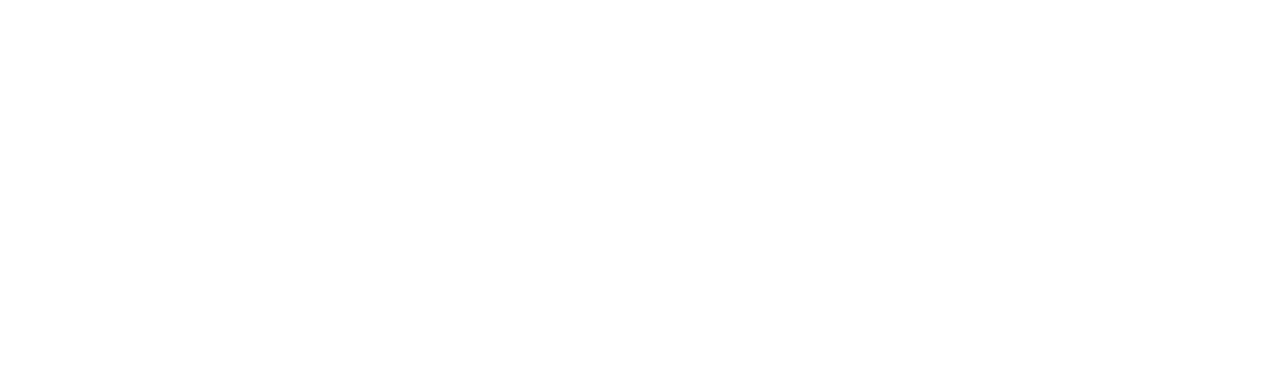
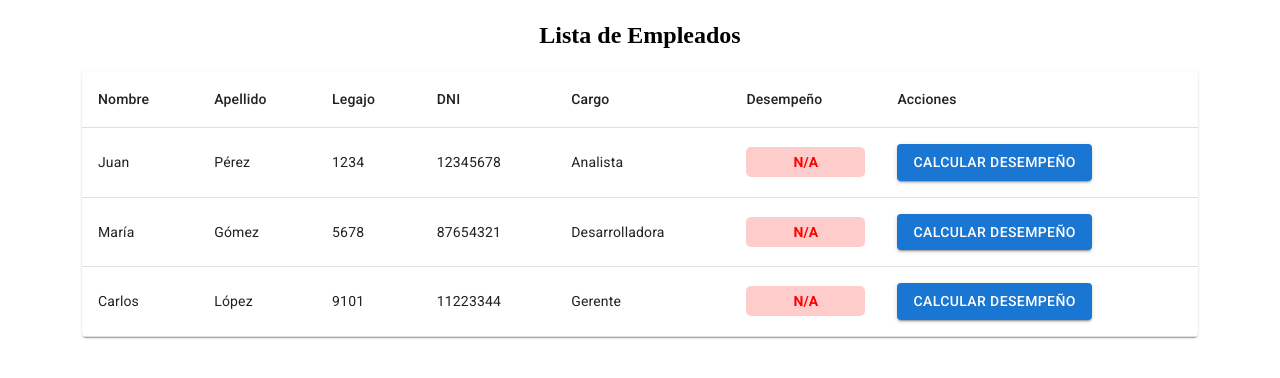
Before and after one commit to mauroezeflores/TP-LaboI, a React (Vite) app in the folder frontend/: page /datos-empleados in a window 1280 px wide. Before the commit this address had no page. Shown: the top 378 px of the page. Built offline with nearby package versions, Linux system fonts and the light colour scheme.

Commit message:
add tabla de datos empleados

```diff
--- a/frontend/src/App.jsx
+++ b/frontend/src/App.jsx
@@ -2,6 +2,7 @@
 import { BrowserRouter as Router, Routes, Route } from 'react-router-dom';
 import Inicio from './Autenticacion/Inicio/Inicio.jsx';
 import Login from './Autenticacion/Login/Login.jsx';
+import MostrarDatos from './Autenticacion/MostrarDatos/MostrarDatos.jsx';
 import './index.css';
 
 function App() {
@@ -12,6 +13,8 @@
           <Route path="/" element={<Inicio />} />
 
           <Route path="/login/:tipoUsuario" element={<Login />} />
+
+          <Route path="/datos-empleados" element={<MostrarDatos />} />
 
           {/* Futuras rutas (dashboards, etc.) */}
           {/* <Route path="/dashboard-candidato" element={<DashboardCandidato />} /> */}
--- /dev/null
+++ b/frontend/src/Autenticacion/MostrarDatos/MostrarDatos.jsx
@@ -0,0 +1,82 @@
+import React, { useState } from "react";
+import { Table, TableBody, TableCell, TableContainer, TableHead, TableRow, Button, Paper } from "@mui/material";
+
+import styles from "./MostrarDatos.module.css"; // Archivo CSS para estilos personalizados
+
+const MostrarDatos = () => {
+  // Datos ficticios de empleados
+  const [empleados, setEmpleados] = useState([
+    { id: 1, nombre: "Juan", apellido: "Pérez", legajo: "1234", dni: "12345678", cargo: "Analista", desempeño: null },
+    { id: 2, nombre: "María", apellido: "Gómez", legajo: "5678", dni: "87654321", cargo: "Desarrolladora", desempeño: null },
+    { id: 3, nombre: "Carlos", apellido: "López", legajo: "9101", dni: "11223344", cargo: "Gerente", desempeño: null },
+  ]);
+
+  // Función para calcular un desempeño ficticio
+  const calcularDesempeno = (id) => {
+    setEmpleados((prevEmpleados) =>
+      prevEmpleados.map((empleado) =>
+        empleado.id === id
+          ? { ...empleado, desempeño: Math.floor(Math.random() * 101) } // Número aleatorio entre 0 y 100
+          : empleado
+      )
+    );
+  };
+
+  // Función para determinar el color del desempeño
+  const getColorDesempeno = (desempeno) => {
+    if (desempeno < 30) return styles.red;
+    if (desempeno >= 30 && desempeno < 70) return styles.orange;
+    if (desempeno >= 70) return styles.green;
+    return styles.default;
+  };
+
+  return (
+    <div className={styles.pageContainer}>
+
+      <div className={styles.content}>
+        <h1 className={styles.title}>Lista de Empleados</h1>
+        <TableContainer component={Paper} className={styles.tableContainer}>
+          <Table>
+            <TableHead>
+              <TableRow>
+                <TableCell>Nombre</TableCell>
+                <TableCell>Apellido</TableCell>
+                <TableCell>Legajo</TableCell>
+                <TableCell>DNI</TableCell>
+                <TableCell>Cargo</TableCell>
+                <TableCell>Desempeño</TableCell>
+                <TableCell>Acciones</TableCell>
+              </TableRow>
+            </TableHead>
+            <TableBody>
+              {empleados.map((empleado) => (
+                <TableRow key={empleado.id}>
+                  <TableCell>{empleado.nombre}</TableCell>
+                  <TableCell>{empleado.apellido}</TableCell>
+                  <TableCell>{empleado.legajo}</TableCell>
+                  <TableCell>{empleado.dni}</TableCell>
+                  <TableCell>{empleado.cargo}</TableCell>
+                  <TableCell>
+                    <div className={`${styles.desempenoBox} ${getColorDesempeno(empleado.desempeño)}`}>
+                      {empleado.desempeño !== null ? `${empleado.desempeño}%` : "N/A"}
+                    </div>
+                  </TableCell>
+                  <TableCell>
+                    <Button
+                      variant="contained"
+                      color="primary"
+                      onClick={() => calcularDesempeno(empleado.id)}
+                    >
+                      Calcular Desempeño
+                    </Button>
+                  </TableCell>
+                </TableRow>
+              ))}
+            </TableBody>
+          </Table>
+        </TableContainer>
+      </div>    </div>
+  );
+};
+
+export default MostrarDatos;
--- /dev/null
+++ b/frontend/src/Autenticacion/MostrarDatos/MostrarDatos.module.css
@@ -0,0 +1,50 @@
+.pageContainer {
+    display: flex;
+    flex-direction: column;
+    min-height: 100vh;
+  }
+
+  .content {
+    flex: 1;
+    padding: 20px;
+  }
+
+  .title {
+    text-align: center;
+    margin-bottom: 20px;
+    font-size: 24px;
+    font-weight: bold;
+  }
+
+  .tableContainer {
+    margin: 0 auto;
+    max-width: 90%;
+    box-shadow: 0px 4px 10px rgba(0, 0, 0, 0.1);
+  }
+
+  .desempenoBox {
+    padding: 5px 10px;
+    border-radius: 5px;
+    text-align: center;
+    font-weight: bold;
+  }
+
+  .red {
+    background-color: #ffcccc;
+    color: #ff0000;
+  }
+
+  .orange {
+    background-color: #ffe5b4;
+    color: #ff8c00;
+  }
+
+  .green {
+    background-color: #ccffcc;
+    color: #008000;
+  }
+
+  .default {
+    background-color: #f0f0f0;
+    color: #000000;
+  }
```
Also changed, not shown: package.json (added, +7 -0 lines), 1 other file (tests, documents, lock files or other folders).
